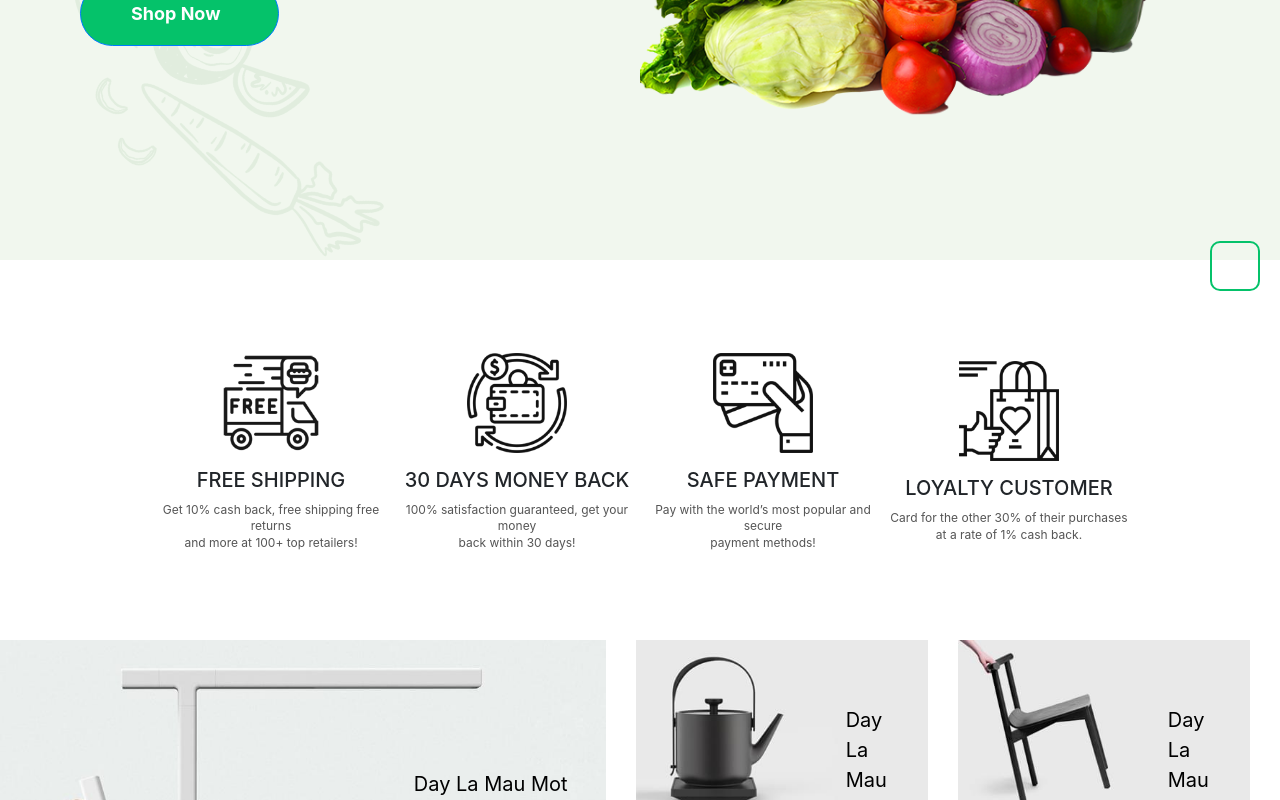
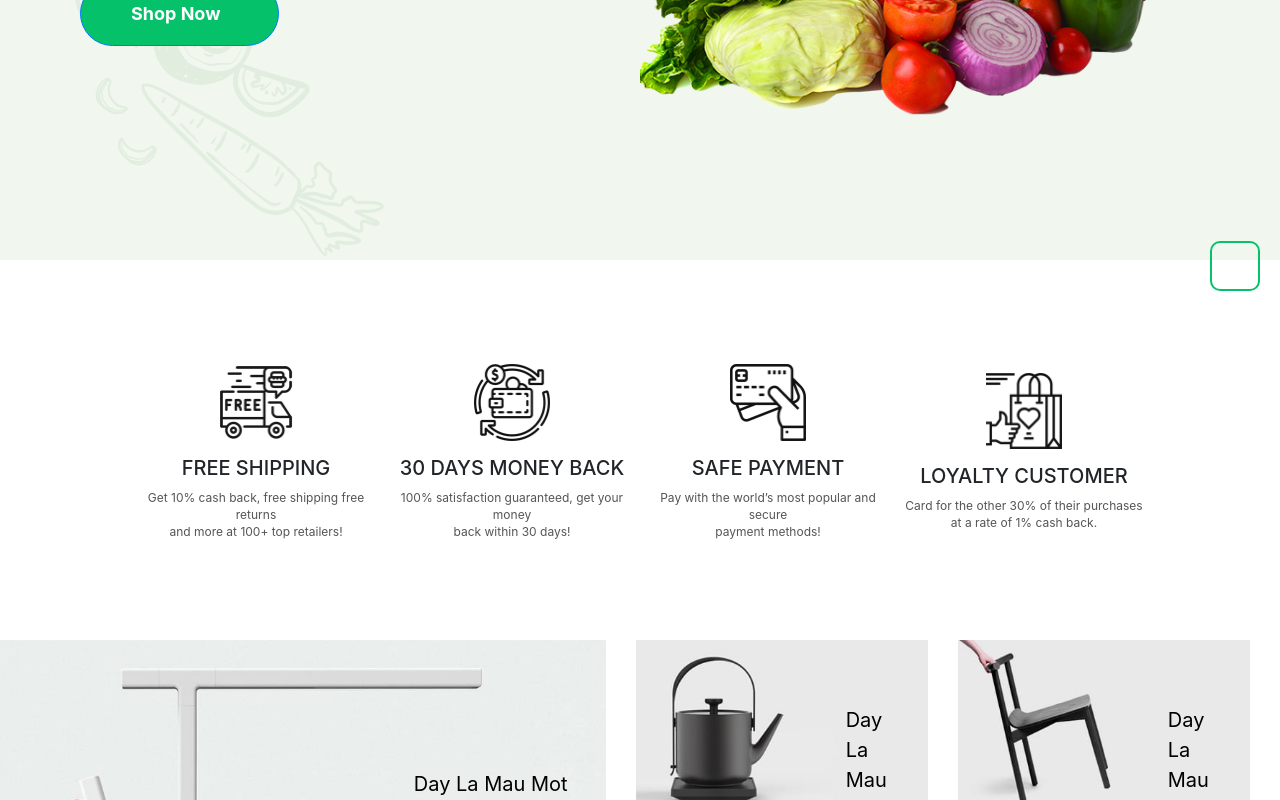
Before and after one commit to Geniedev1/WebBamboo, a React (Create React App) app in the folder Client/: page / in a window 1280 px wide. Shown: the part 499-1299 px from the top of the page. Built offline with nearby package versions, Linux system fonts and the light colour scheme; no server answers; some icons are missing; a web font is replaced by a local one.

Commit message:
add fture

```diff
--- a/Client/src/index.css
+++ b/Client/src/index.css
@@ -2782,24 +2782,26 @@ input[type=number] {
   align-items: center;      /* Canh trên cùng (nếu ảnh khác chiều cao) */
   max-width: 80%;
   height: 300px;        /* Giới hạn chiều rộng tối đa */
-  margin: 40px auto;           /* Căn giữa container và tạo khoảng cách trên/dưới */
-  padding: 0 20px;             /* Thêm khoảng trống hai bên */
+  margin: 40px auto;
+  flex-wrap:wrap;         /* Căn giữa container và tạo khoảng cách trên/dưới */
 }
 
 /* Mỗi cột */
 .feature-item {
-  flex: 1;               /* Mỗi cột chiếm diện tích đều nhau */
+  flex : 1 1 50px;               /* Mỗi cột chiếm diện tích đều nhau */
   text-align: center;    /* Canh giữa nội dung trong cột */
-  margin : auto;        /* Tạo khoảng cách giữa các cột */
+  margin : auto;
+        /* Tạo khoảng cách giữa các cột */
 }
 
 /* Ảnh biểu tượng (icon) */
 .feature-item img {
-  max-width: 100px;       /* Giới hạn chiều rộng ảnh (tuỳ chỉnh theo ý muốn) */
+  max-width:30%;       /* Giới hạn chiều rộng ảnh (tuỳ chỉnh theo ý muốn) */
   height: auto;          /* Đảm bảo không bị méo ảnh */
   margin: 15px auto;   /* Khoảng cách giữa ảnh và tiêu đề */
 
 }
+
 
 /* Tiêu đề */
 .feature-item h3 {
@@ -2814,6 +2816,8 @@ input[type=number] {
   line-height: 1.4;
   text-align: center;
 }
+
+
 .Home_img {
   max-width: 100%;
   display: flex;
```
